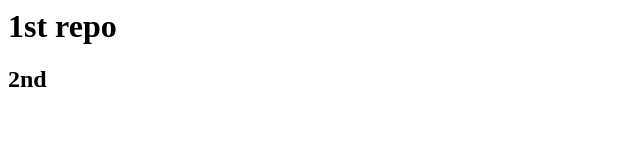
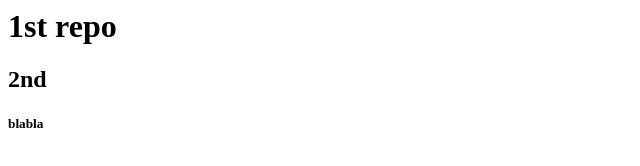
Before and after one commit to marta1111/git_course, a plain HTML site: page index.html in a window 1280 px wide. Shown: the full height of the page, 0-640 px from the left. Drawn offline with Linux system fonts and the light colour scheme.

Commit message:
dodane przez marcin

```diff
--- a/index.html
+++ b/index.html
@@ -1,2 +1,3 @@
 <h1>1st repo</h1>
 <h2>2nd</h2>
+<h5>blabla</h5>
```
